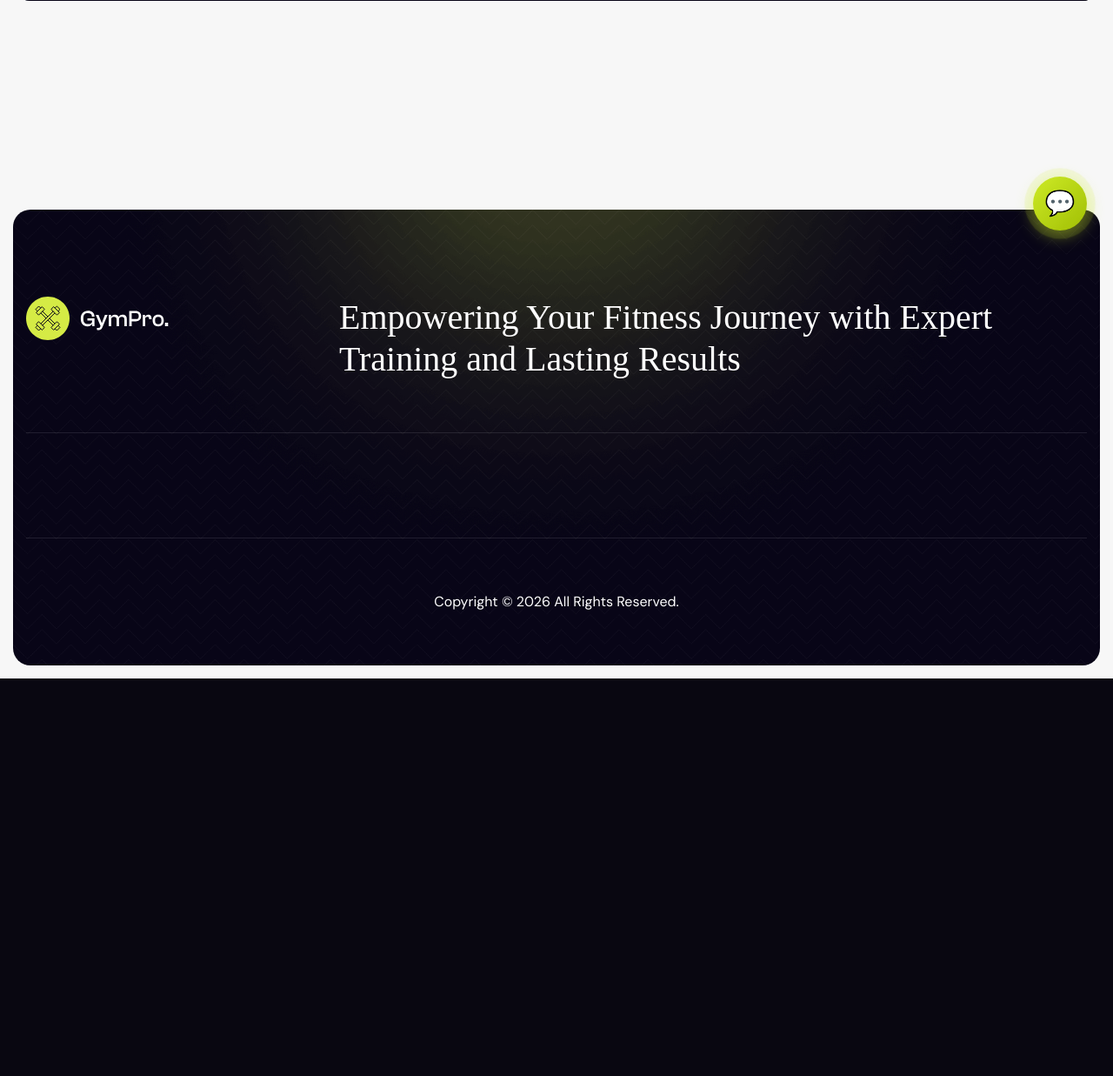
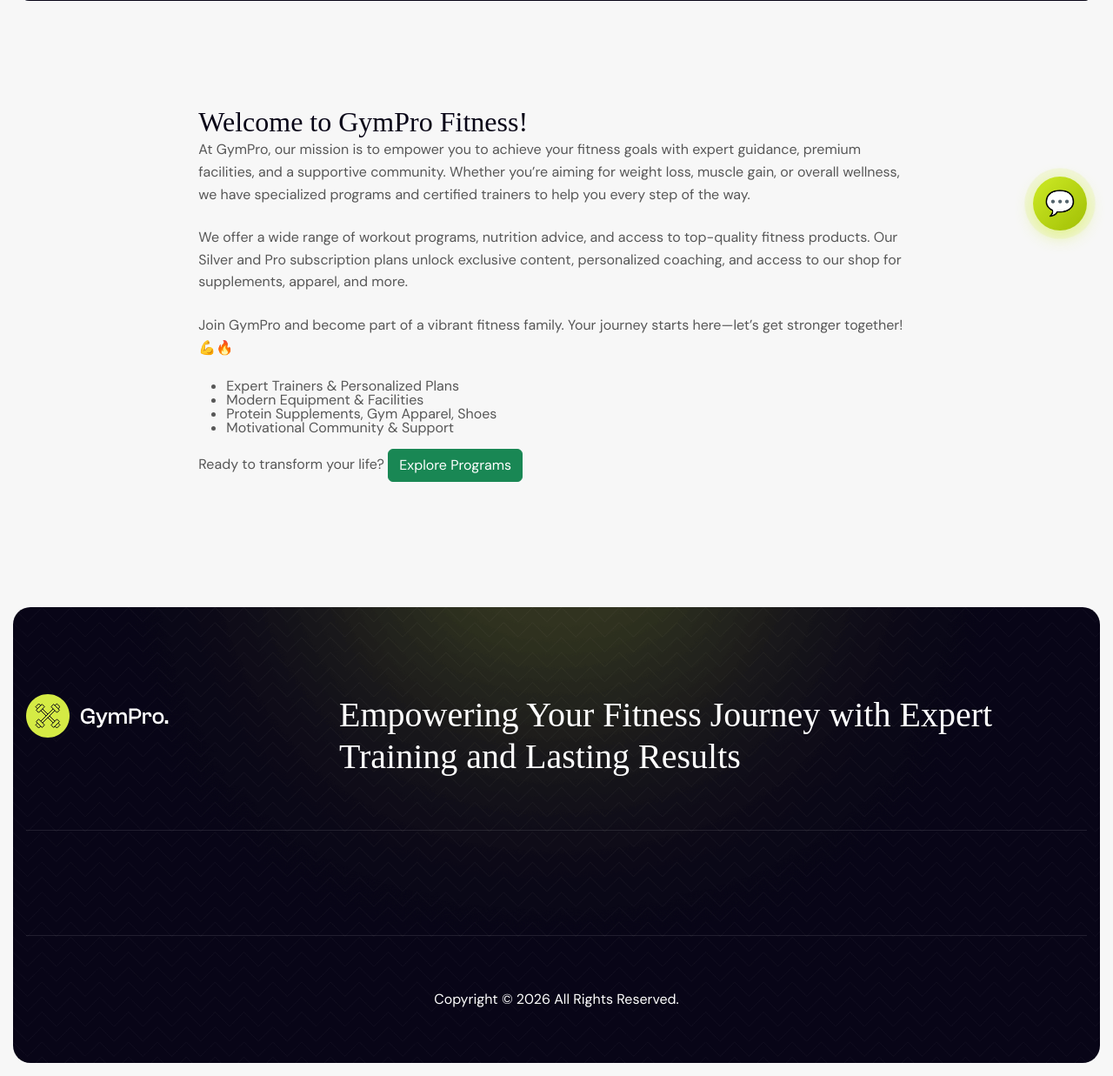
Before and after one commit to arbazrbk/gym-website-, a Django app: page /about/ in a window 1280 px wide. Shown: the part 505-1742 px from the top of the page at 87% size. Before the commit the page ends 1285 px from the top, so only its background shows below. Run offline with Django 5.2, Linux system fonts and the light colour scheme; some web fonts are replaced.

Commit message:
fix some issue related to feedback

```diff
--- a/GYM/templates/GYM/about.html
+++ b/GYM/templates/GYM/about.html
@@ -2,10 +2,31 @@
 {% block title %}About Us - Gympro{% endblock %}
 {% block content %}
     <div class="page-header bg-section dark-section parallaxie">
-        <div class="container"><div class="page-header-box"><h1 class="text-anime-style-3">About Us</h1></div></div>
+        <div class="container">
+            <div class="page-header-box">
+                <h1 class="text-anime-style-3">About Us</h1>
+            </div>
+        </div>
     </div>
     <div class="about-us">
         <div class="container">
+            <div class="row">
+                <div class="col-md-8 mx-auto">
+                    <div class="about-content">
+                        <h2>Welcome to GymPro Fitness!</h2>
+                        <p>At GymPro, our mission is to empower you to achieve your fitness goals with expert guidance, premium facilities, and a supportive community. Whether you’re aiming for weight loss, muscle gain, or overall wellness, we have specialized programs and certified trainers to help you every step of the way.</p>
+                        <p>We offer a wide range of workout programs, nutrition advice, and access to top-quality fitness products. Our Silver and Pro subscription plans unlock exclusive content, personalized coaching, and access to our shop for supplements, apparel, and more.</p>
+                        <p>Join GymPro and become part of a vibrant fitness family. Your journey starts here—let’s get stronger together! 💪🔥</p>
+                        <ul>
+                            <li>Expert Trainers & Personalized Plans</li>
+                            <li>Modern Equipment & Facilities</li>
+                            <li>Protein Supplements, Gym Apparel, Shoes</li>
+                            <li>Motivational Community & Support</li>
+                        </ul>
+                        <p>Ready to transform your life? <a href="{% url 'programs' %}" class="btn btn-success">Explore Programs</a></p>
+                    </div>
+                </div>
             </div>
+        </div>
     </div>
 {% endblock %}
--- a/GYM/templates/GYM/login.html
+++ b/GYM/templates/GYM/login.html
@@ -325,7 +325,7 @@
                 {% csrf_token %}
 
                 <div class="form-group">
-                    <label for="id_username">Username</label>
+                    <label for="id_useremail">Username-Email</label>
                     <div class="input-wrapper">
                         <i class="fa-solid fa-user"></i>
                         <input type="text" name="username" id="id_username" placeholder="Enter your username" required>
--- a/GYM/views.py
+++ b/GYM/views.py
@@ -285,12 +285,15 @@ def error_404(request):
 
 @silver_required
 def feedback(request):
-    form = FeedbackForm(request.POST )
-    if form.is_valid():
-        form.save()
-        messages.success(request, 'Feedback submitted successfully!')
-        return render(request, 'GYM/feedback.html', {'form': form})
-    return render(request, 'GYM/feedback.html')
+    if request.method == 'POST':
+        form = FeedbackForm(request.POST)
+        if form.is_valid():
+            form.save()
+            messages.success(request, 'Feedback submitted successfully!')
+            return render(request, 'GYM/feedback.html', {'form': FeedbackForm()})
+    else:
+        form = FeedbackForm()
+    return render(request, 'GYM/feedback.html', {'form': form})
 
 class customer_registration(View):
     def get(self, request):
--- a/RBK_GYM/urls.py
+++ b/RBK_GYM/urls.py
@@ -1,19 +1,3 @@
-"""
-URL configuration for RBK_GYM project.
-
-The `urlpatterns` list routes URLs to views. For more information please see:
-    https://docs.djangoproject.com/en/5.2/topics/http/urls/
-Examples:
-Function views
-    1. Add an import:  from my_app import views
-    2. Add a URL to urlpatterns:  path('', views.home, name='home')
-Class-based views
-    1. Add an import:  from other_app.views import Home
-    2. Add a URL to urlpatterns:  path('', Home.as_view(), name='home')
-Including another URLconf
-    1. Import the include() function: from django.urls import include, path
-    2. Add a URL to urlpatterns:  path('blog/', include('blog.urls'))
-"""
 from django.contrib import admin
 from django.urls import path, include
 
```
Also changed, not shown: GYM/templates/GYM/Feedback.html (+2 -7 lines), db.sqlite3.
